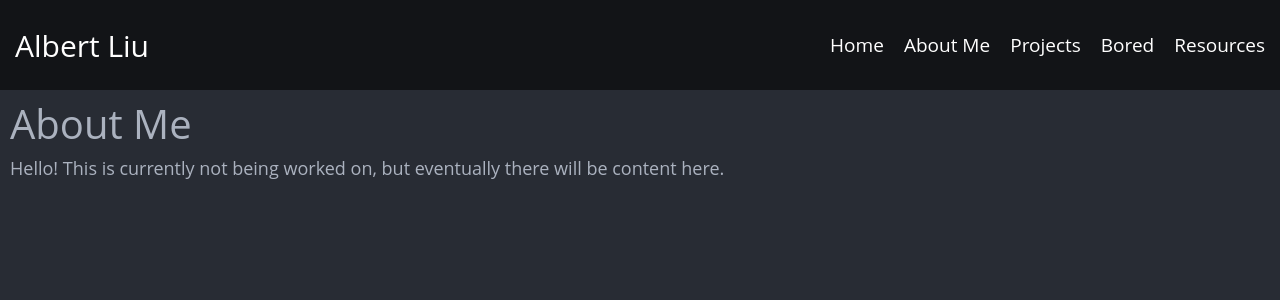
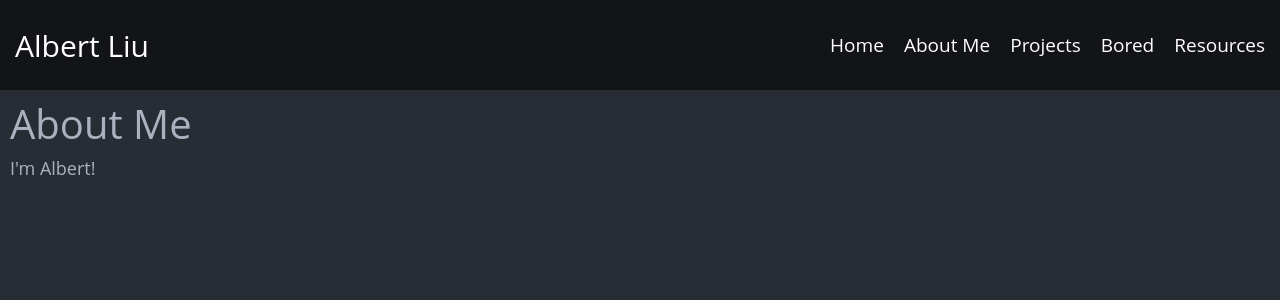
Before and after one commit to A1Liu/webpage, a React (Create React App) app: page /about in a window 1280 px wide. Shown: the top 300 px of the page. Built offline with nearby package versions, Linux system fonts and the light colour scheme.

Commit message:
updated about me page

```diff
--- a/src/components/pages/about.js
+++ b/src/components/pages/about.js
@@ -9,7 +9,7 @@ class About extends Component {
 			About Me
 		</h1>
 		<p className="App-intro">
-			Hello! This is currently not being worked on, but eventually there will be content here.
+			I'm Albert!
 		</p>
 
 	  </div>
```
